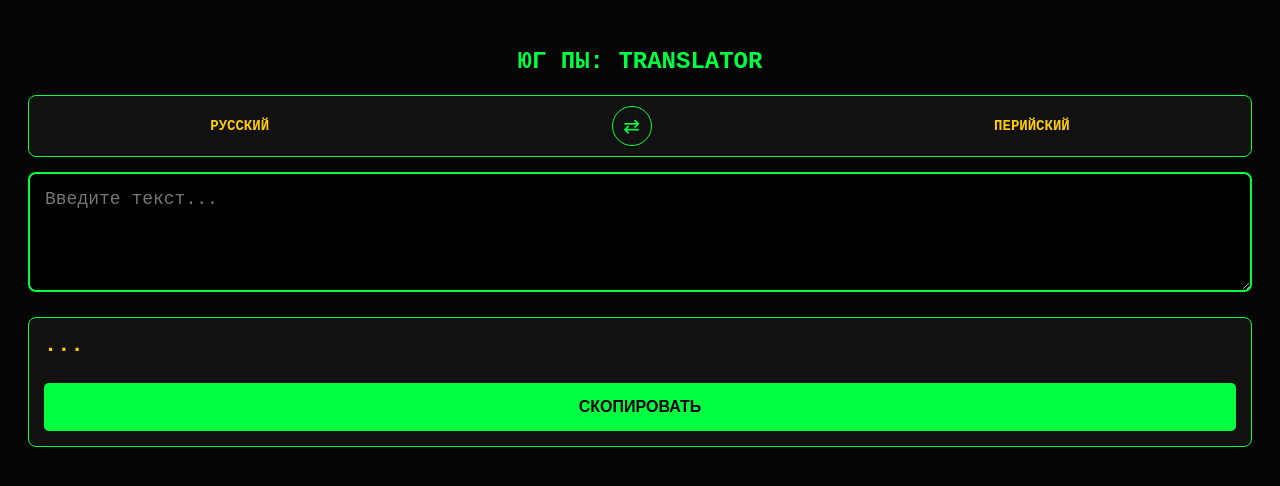
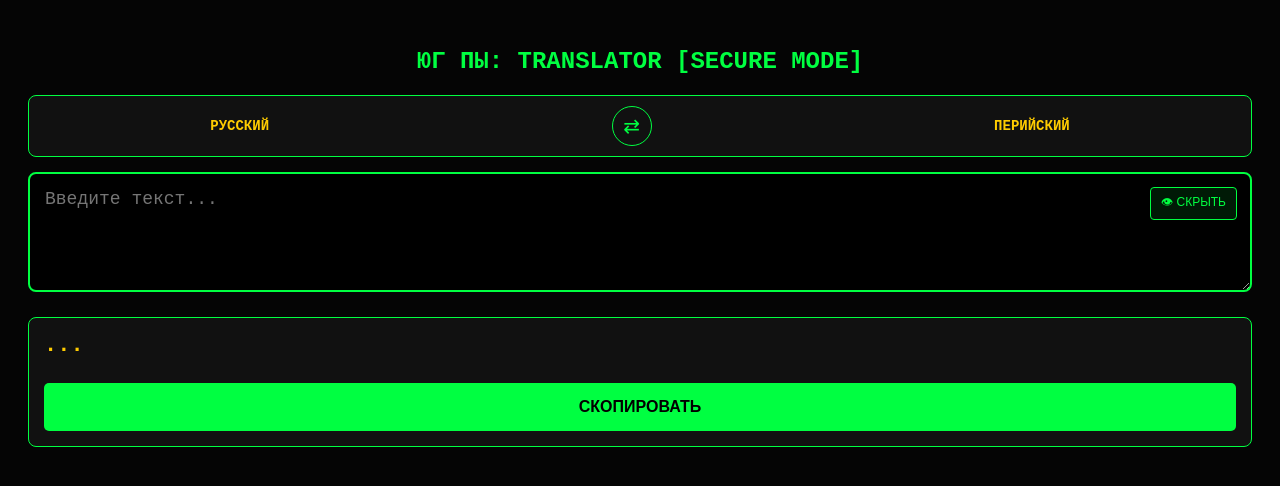
Before and after one commit to d3v1337/peria, a plain HTML site: page index.html in a window 1280 px wide. Drawn offline with Linux system fonts and the light colour scheme.

Commit message:
obnova 1.3🎂

```diff
--- a/index.html
+++ b/index.html
@@ -3,20 +3,43 @@
 <head>
     <meta charset="UTF-8">
     <meta name="viewport" content="width=device-width, initial-scale=1.0">
-    <title>ЮГ ПЫ TERMINAL v7.0</title>
+    <title>ЮГ ПЫ TERMINAL v7.1 [SECURE]</title>
     <style>
         body { background: #050505; color: #00ff41; font-family: 'Courier New', monospace; padding: 20px; text-align: center; }
         .mode-header { display: flex; justify-content: space-around; align-items: center; margin-bottom: 15px; background: #111; padding: 10px; border-radius: 8px; border: 1px solid #00ff41; }
         .mode-text { font-weight: bold; font-size: 14px; color: #ffcc00; }
         .swap-btn { background: none; border: 1px solid #00ff41; color: #00ff41; font-size: 20px; cursor: pointer; border-radius: 50%; width: 40px; height: 40px; display: flex; align-items: center; justify-content: center; }
+
+        /* Стили для контейнера ввода с глазиком */
+        .input-wrapper { position: relative; width: 100%; margin-bottom: 10px; }
         textarea { width: 100%; height: 120px; background: #000; color: #00ff41; border: 2px solid #00ff41; padding: 15px; border-radius: 8px; font-size: 18px; outline: none; box-sizing: border-box; }
+
+        /* Та самая кнопка-глазик */
+        .hide-btn {
+            position: absolute;
+            right: 15px;
+            top: 15px;
+            background: rgba(0, 255, 65, 0.1);
+            border: 1px solid #00ff41;
+            color: #00ff41;
+            cursor: pointer;
+            border-radius: 4px;
+            padding: 5px 10px;
+            font-size: 12px;
+            z-index: 10;
+        }
+        .hide-btn:hover { background: #00ff41; color: #000; }
+
+        /* Класс для скрытия текста через webkit-text-security */
+        .hidden-text { -webkit-text-security: disc; }
+
         .output-container { margin-top: 20px; text-align: left; background: #111; border: 1px solid #00ff41; padding: 15px; border-radius: 8px; }
         #output { color: #ffcc00; font-size: 22px; font-weight: bold; min-height: 40px; word-break: break-all; white-space: pre-wrap; margin-bottom: 10px; }
         .btn-copy { background: #00ff41; color: #000; border: none; padding: 15px; cursor: pointer; font-weight: bold; border-radius: 5px; width: 100%; font-size: 16px; }
     </style>
 </head>
 <body>
-    <h2>ЮГ ПЫ: TRANSLATOR</h2>
+    <h2>ЮГ ПЫ: TRANSLATOR [SECURE MODE]</h2>
 
     <div class="mode-header">
         <div class="mode-text" id="modeFrom">РУССКИЙ</div>
@@ -24,7 +47,10 @@
         <div class="mode-text" id="modeTo">ПЕРИЙСКИЙ</div>
     </div>
 
-    <textarea id="input" placeholder="Введите текст..."></textarea>
+    <div class="input-wrapper">
+        <button class="hide-btn" id="toggleView" onclick="toggleVisibility()">👁 СКРЫТЬ</button>
+        <textarea id="input" placeholder="Введите текст..."></textarea>
+    </div>
 
     <div class="output-container">
         <div id="output">...</div>
@@ -33,15 +59,29 @@
 
     <script>
         let isReverse = false;
+        let isHidden = false;
 
         const rules = {
             'п':'б', 'б':'п', 'г':'к', 'к':'г', 'д':'т', 'т':'д', 'в':'ф', 'ф':'в',
             'з':'с', 'с':'з', 'л':'р', 'р':'л', 'ч':'4', 'ш':'щ', 'щ':'ш',
-            'а':'о', 'о':'а', 'ы':'и', 'и':'ы', 'у':'ю', 'ю':'у', 'э':'е', 'е':'э'
+            'а':'о', 'о':'а', 'ы':'и', 'и':'ы', 'у':'ю', 'ю':'у', 'э':'э', 'е':'э'
         };
 
         const input = document.getElementById('input');
         const output = document.getElementById('output');
+        const toggleBtn = document.getElementById('toggleView');
+
+        // Функция переключения видимости
+        function toggleVisibility() {
+            isHidden = !isHidden;
+            if (isHidden) {
+                input.classList.add('hidden-text');
+                toggleBtn.innerText = "🔒 ПОКАЗАТЬ";
+            } else {
+                input.classList.remove('hidden-text');
+                toggleBtn.innerText = "👁 СКРЫТЬ";
+            }
+        }
 
         function swapMode() {
             isReverse = !isReverse;
```
